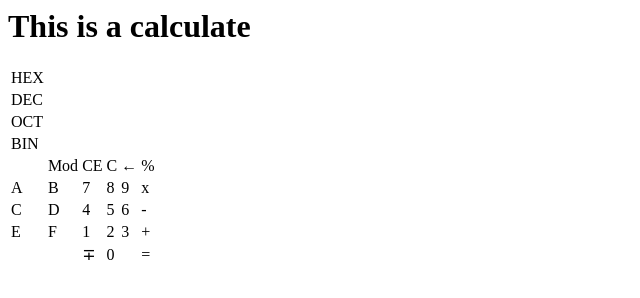
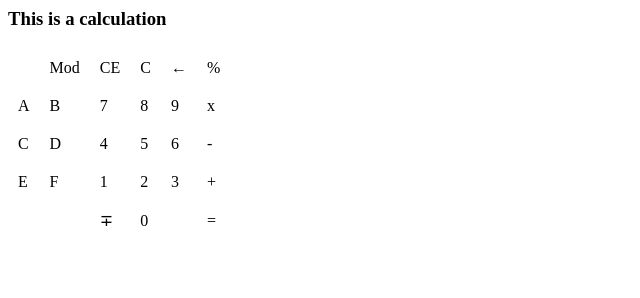
Before and after one commit to archiexdex/webHW1, a plain HTML site: page index.html in a window 1280 px wide. Shown: the whole page, without its empty margins (0-640 px from the left). Drawn offline with Linux system fonts and the light colour scheme.

Commit message:
1. Update Table, CSS

```diff
--- a/index.html
+++ b/index.html
@@ -1,73 +1,66 @@
 <html>
 <head>
   <meta charset="UTF-8">
-  <meta name="viewport" content="width=device-width, initial-scale=1.0">
-  <meta http-equiv="X-UA-Compatible" content="ie=edge">
+
+  <!-- <meta name="viewport" content="width=device-width, initial-scale=1.0">
+  <meta http-equiv="X-UA-Compatible" content="ie=edge"> -->
   <title>Calculator</title>
   <link rel="icon" href="snoopy.png">
+  <link rel="stylesheet" href="mycss.css" media="screen" title="no title">
 </head>
 <body>
-  <h1>This is a calculate</h1>
-  <table>
-    <thead>
 
-    </thead>
-    <tbody>
-      <tr>
-        <td>HEX</td>
-      </tr>
-      <tr>
-        <td>DEC</td>
-      </tr>
-      <tr>
-        <td>OCT</td>
-      </tr>
-      <tr>
-        <td>BIN</td>
-      </tr>
+  <div class="header">
+    <h3>This is a calculation</h3>
+  </div>
 
-      <tr>
-        <td></td>
-        <td>Mod</td>
-        <td>CE</td>
-        <td>C</td>
-        <td>&larr;</td>
-        <td>%</td>
-      </tr>
-      <tr>
-        <td>A</td>
-        <td>B</td>
-        <td>7</td>
-        <td>8</td>
-        <td>9</td>
-        <td>x</td>
-      </tr>
-      <tr>
-        <td>C</td>
-        <td>D</td>
-        <td>4</td>
-        <td>5</td>
-        <td>6</td>
-        <td>-</td>
-      </tr>
-      <tr>
-        <td>E</td>
-        <td>F</td>
-        <td>1</td>
-        <td>2</td>
-        <td>3</td>
-        <td>+</td>
-      </tr>
-      <tr>
-        <td></td>
-        <td></td>
-        <td>&#8723;</td>
-        <td>0</td>
-        <td></td>
-        <td>=</td>
-      </tr>
-    </tbody>
+  <div class="css_table">
+    <div class="css_trow">
+      <div class="css_tcol"></div>
+      <div class="css_tcol">Mod</div>
+      <div class="css_tcol">CE</div>
+      <div class="css_tcol">C</div>
+      <div class="css_tcol">&larr;</div>
+      <div class="css_tcol">%</div>
+    </div>
 
-  </table>
+    <div class="css_trow">
+      <div class="css_tcol">A</div>
+      <div class="css_tcol">B</div>
+      <div class="css_tcol">7</div>
+      <div class="css_tcol">8</div>
+      <div class="css_tcol">9</div>
+      <div class="css_tcol">x</div>
+    </div>
+
+    <div class="css_trow">
+      <div class="css_tcol">C</div>
+      <div class="css_tcol">D</div>
+      <div class="css_tcol">4</div>
+      <div class="css_tcol">5</div>
+      <div class="css_tcol">6</div>
+      <div class="css_tcol">-</div>
+    </div>
+
+    <div class="css_trow">
+      <div class="css_tcol">E</div>
+      <div class="css_tcol">F</div>
+      <div class="css_tcol">1</div>
+      <div class="css_tcol">2</div>
+      <div class="css_tcol">3</div>
+      <div class="css_tcol">+</div>
+    </div>
+
+    <div class="css_trow">
+      <div class="css_tcol"></div>
+      <div class="css_tcol"></div>
+      <div class="css_tcol">&#8723;</div>
+      <div class="css_tcol">0</div>
+      <div class="css_tcol"></div>
+      <div class="css_tcol">=</div>
+    </div>
+
+  </div>
+
 </body>
 </html>
--- /dev/null
+++ b/mycss.css
@@ -0,0 +1,28 @@
+body {
+
+}
+table {
+  background-color: default;
+  border: 3px solid powderblue;
+  border-color: currentColor;
+  border-radius: 10px;
+  width: 30%;
+  height: 70%;
+}
+
+#css_table {
+  display: table;
+}
+
+.css_trow {
+  display: table-row;
+}
+
+.css_tcol {
+  display: table-cell;
+  padding: 10px;
+}
+
+/*td {
+  padding: 20px;
+}*/
```
